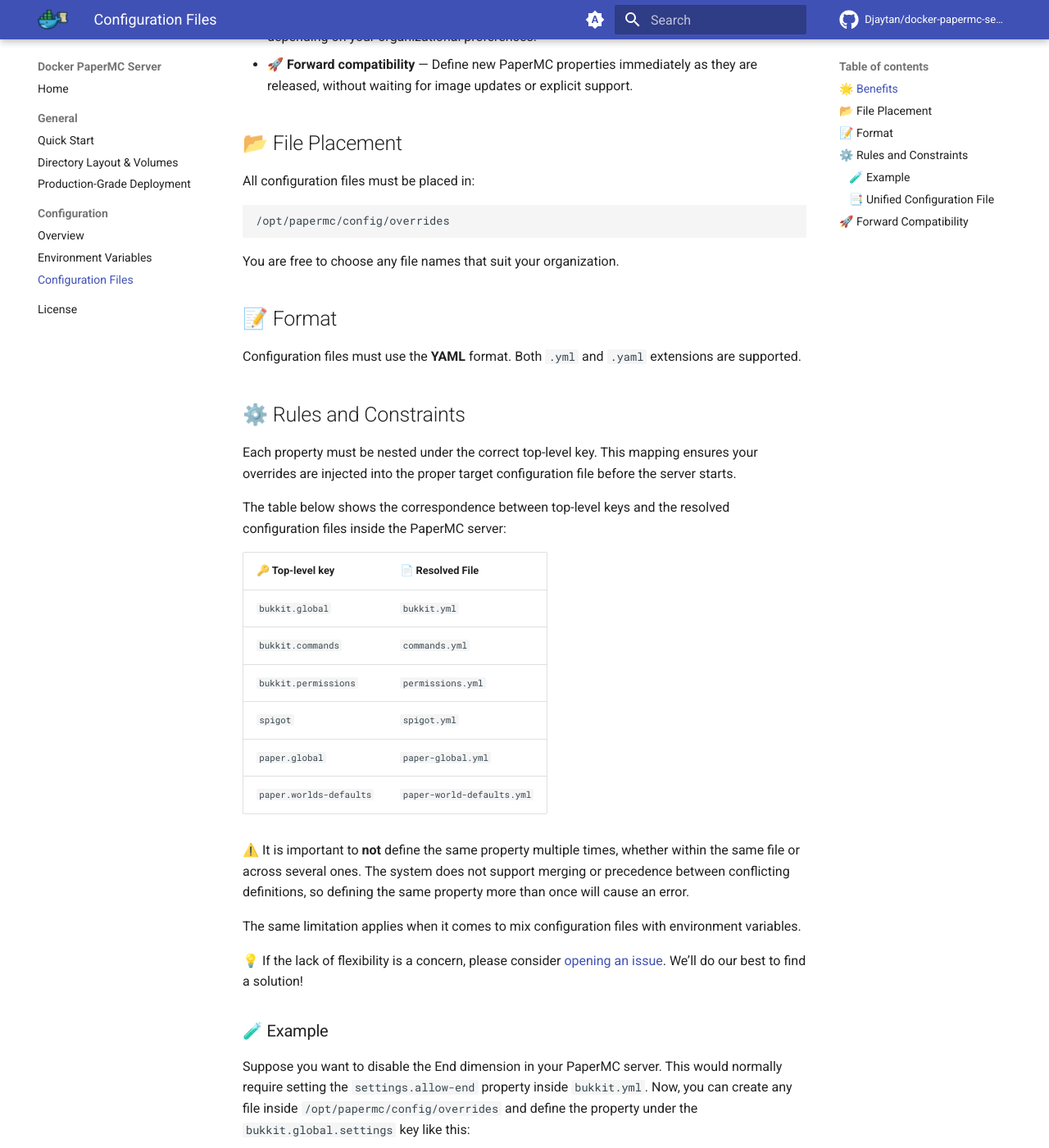
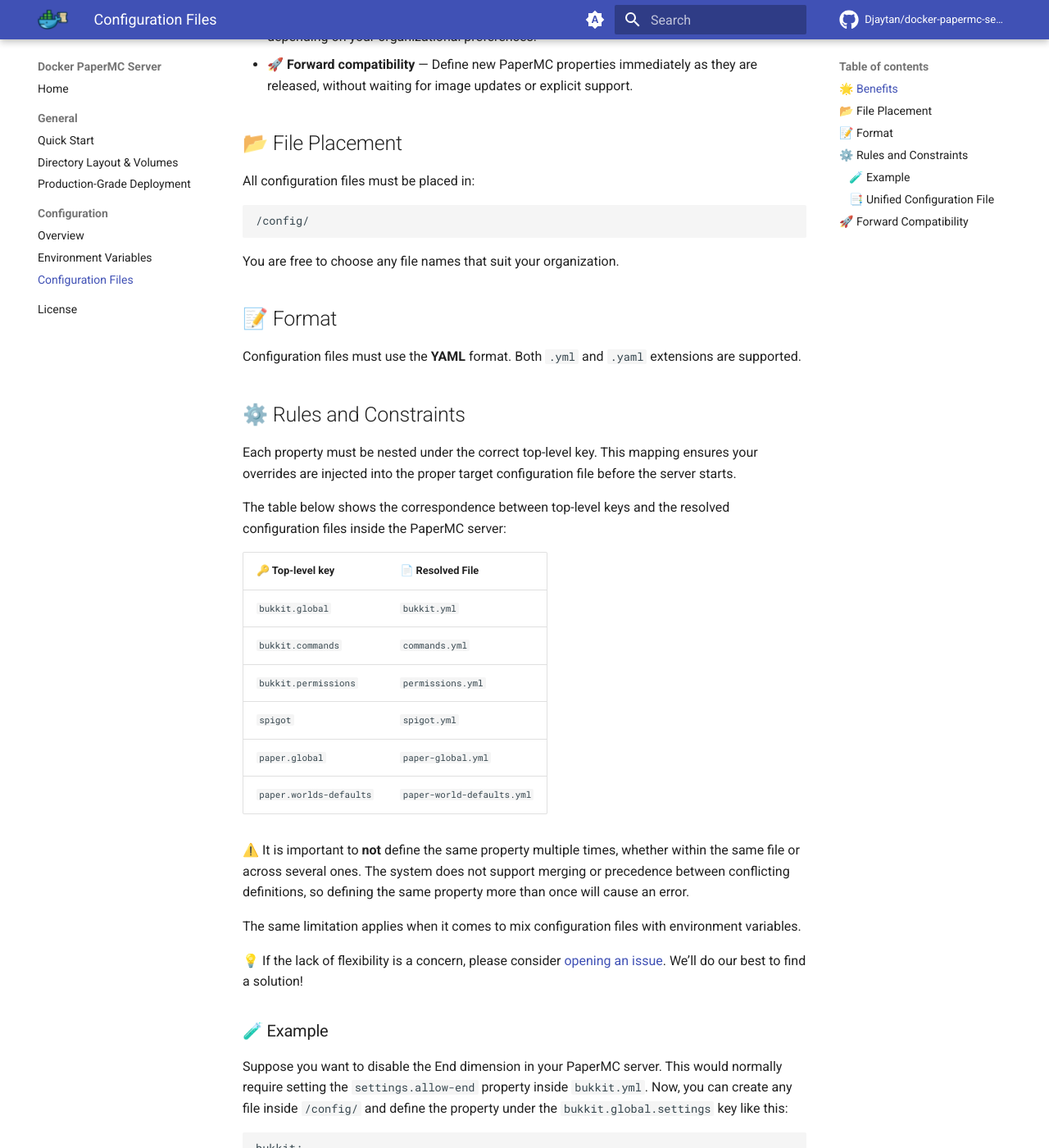
Before and after one commit to Djaytan/docker-papermc-server, an MkDocs documentation site: the page built from docs/user-guide/src/configuration-files.md, in a window 1280 px wide and 1400 px high, scrolled down 459 px. Shown: the whole window at 82% size. Built offline with MkDocs 1.6.1 and Material for MkDocs 9.7.7, drawn with Linux system fonts in a browser that asks for light colours; comment, search, counter and statistics services are not loaded.

Commit message:
feat!: now read config overrides from `/config` directory (#304)
BREAKING-CHANGE: overrides config files are no longer taken into account when located under the `/opt/papermc/config/overrides` directory.

````diff
--- a/docs/user-guide/src/configuration-files.md
+++ b/docs/user-guide/src/configuration-files.md
@@ -16,7 +16,7 @@
 
 All configuration files must be placed in:
 
-    /opt/papermc/config/overrides
+    /config/
 
 You are free to choose any file names that suit your organization.
 
@@ -53,7 +53,7 @@
 
 Suppose you want to disable the End dimension in your PaperMC server.
 This would normally require setting the `settings.allow-end` property inside `bukkit.yml`.
-Now, you can create any file inside `/opt/papermc/config/overrides` and define the property under the `bukkit.global.settings` key like this:
+Now, you can create any file inside `/config/` and define the property under the `bukkit.global.settings` key like this:
 
 ```yaml
 bukkit:
````
Also changed, not shown: 2 other files.
